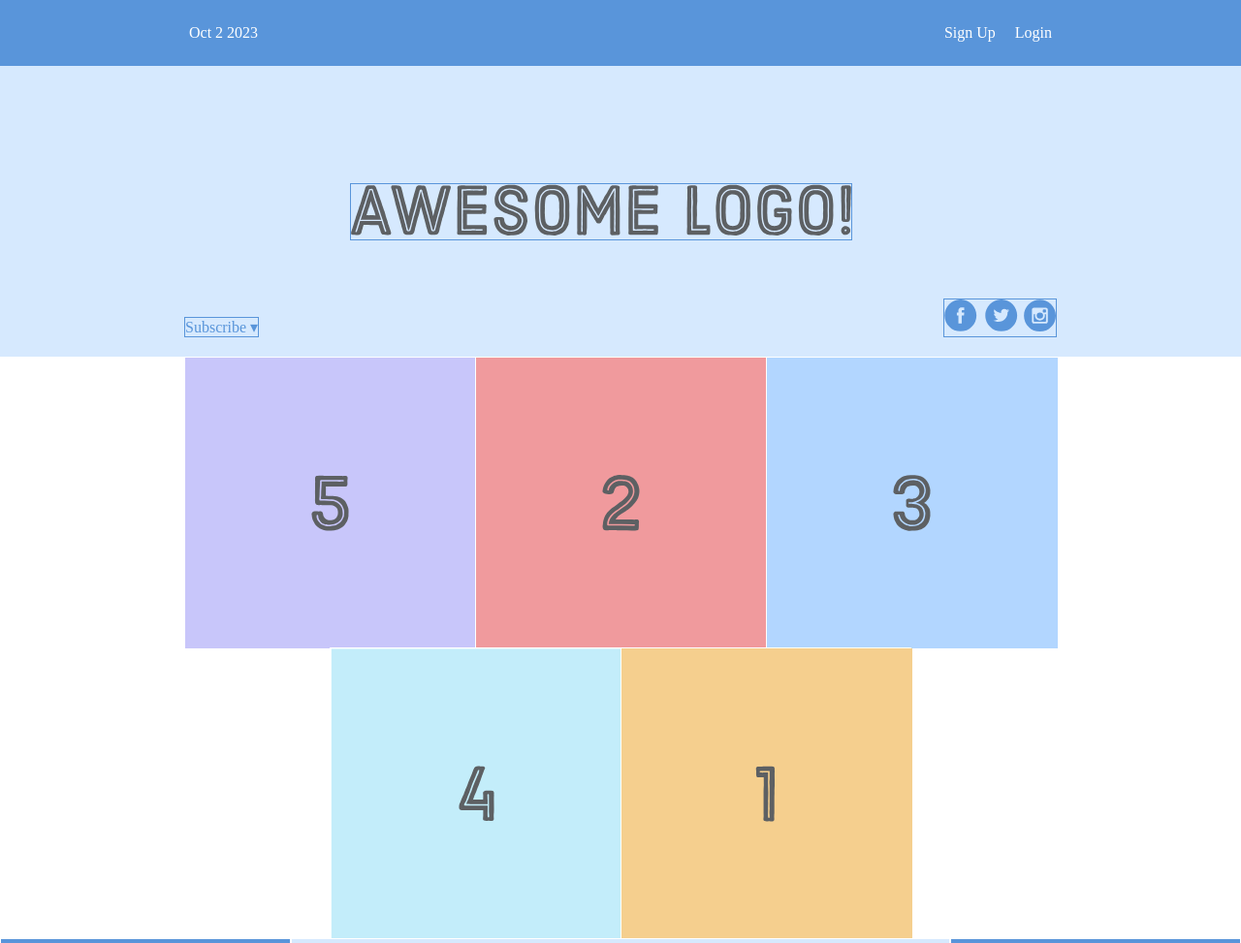
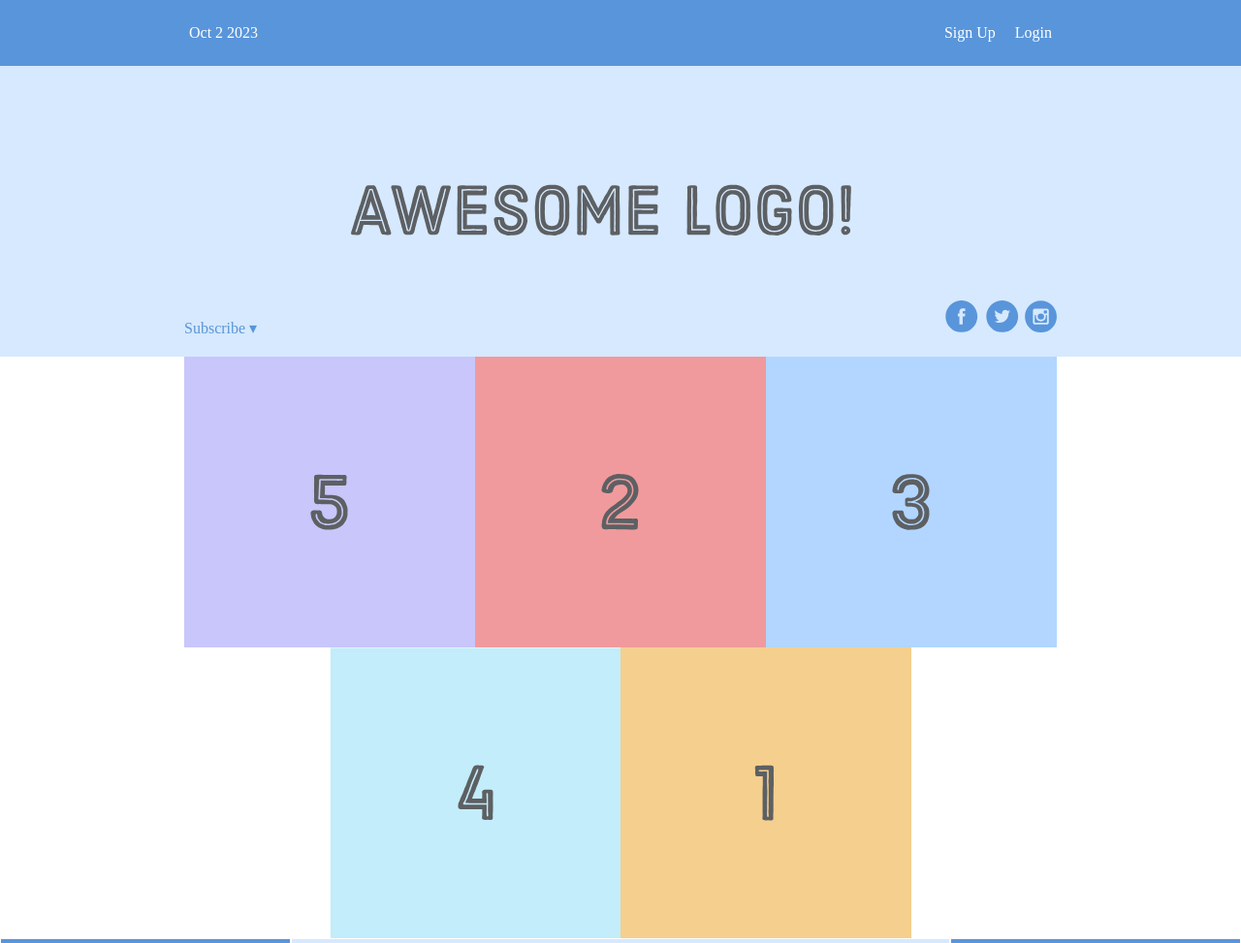
Before and after one commit to 445Onion/flexbox-test, a plain HTML site: page index.html in a window 1280 px wide. Shown: the top 973 px of the page at 97% size. Drawn offline with Linux system fonts and the light colour scheme.

Commit message:
removed borders on menu and logos

```diff
--- a/styles.css
+++ b/styles.css
@@ -42,11 +42,6 @@
     align-items: center;
   }
 
-.social,
-.logo,
-.subscribe {
-  border: 1px solid #5995DA;
-}
 .photo-grid-container {
   display: flex;
   justify-content: center;
@@ -62,7 +57,6 @@
 }
 
 .photo-grid-item {
-  border: 1px solid #fff;
   width: 300px;
   height: 300px;
 }
```
